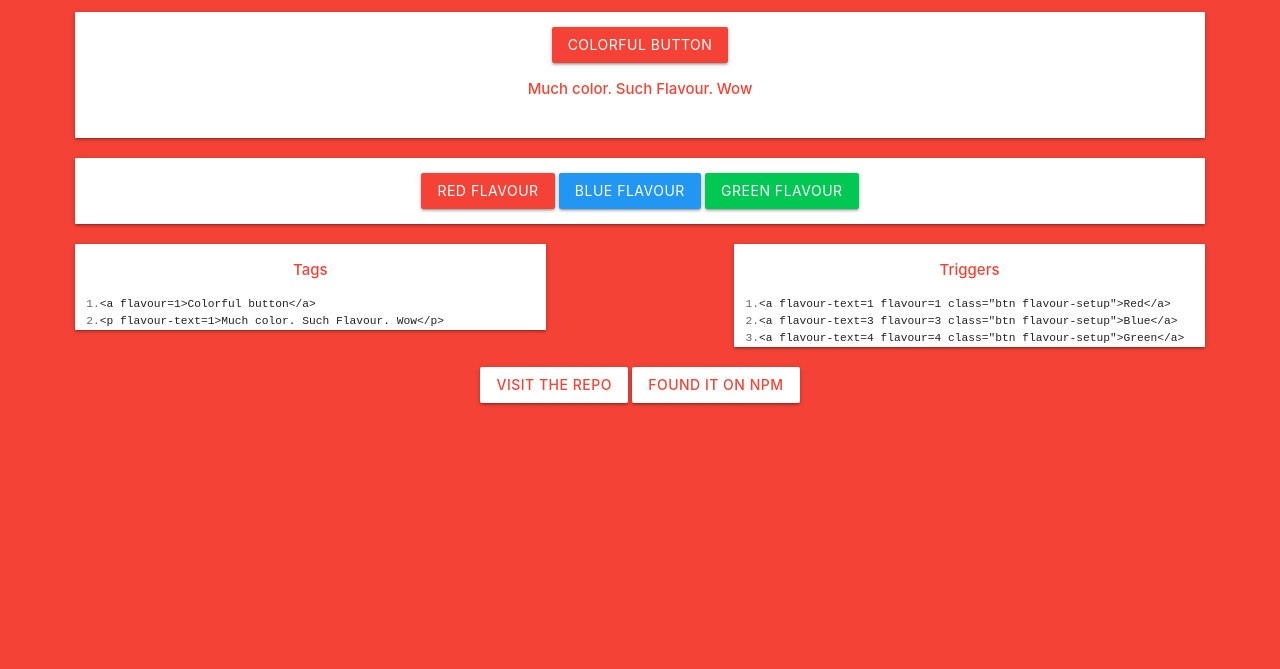
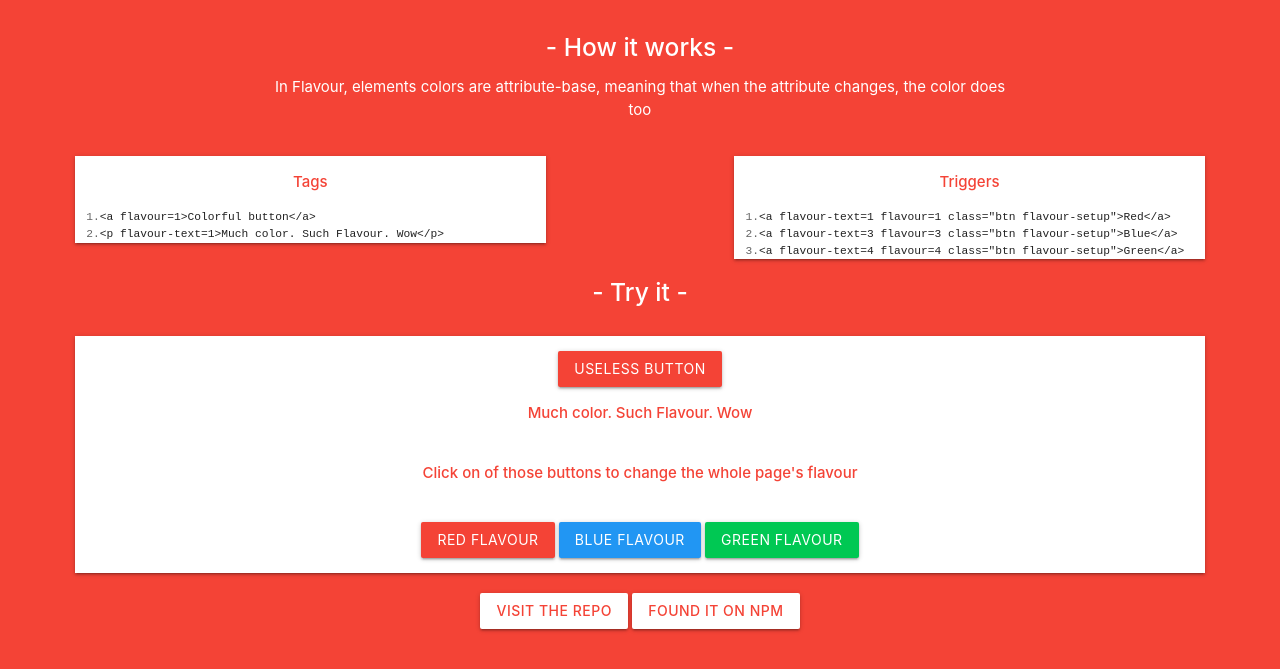
Before and after one commit to NicolasThebaud/Flavour, a plain HTML site: page index.html in a window 1280 px wide. Shown: the part 137-806 px from the top of the page. Drawn offline with nearby package versions, Linux system fonts and the light colour scheme.

Commit message:
demo page update

```diff
--- a/index.html
+++ b/index.html
@@ -5,26 +5,15 @@
 		<link rel="stylesheet" href="index.css" type="text/css">
 		<link rel="stylesheet" href="https://cdnjs.cloudflare.com/ajax/libs/materialize/0.97.6/css/materialize.min.css" type="text/css">
 	</head>
-  <body>
+	<body flavour=1>
 		<h1 class="white-text bold center-align no-bot">Flavour</h1>
 		<p class="white-text bold center-align no-top">- Instant recoloration at its finest -</p>
-
+		<br/>
 		<div class="row">
-      <div class="col s12 white z-depth-1">
-        <div class="center-align" style="padding:1em;">
-          <a flavour=1 class="btn">Colorful button</a>
-          <p flavour-text=1 class="bold no-bot">Much color. Such Flavour. Wow</p><br>
+			<div class="col s8 offset-s2">
+				<h5 class="white-text bold center-align no-top">- How it works -</h5>
+				<p class="white-text center-align">In Flavour, elements colors are attribute-base, meaning that when the attribute changes, the color does too</p>
 			</div>
-      </div>
-
-      <div class="col s12 white z-depth-1">
-        <div class="center-align" style="padding:1em;">
-          <a flavour-text=1 flavour=1 class="btn flavour-setup">Red flavour</a>
-          <a flavour-text=3 flavour=3 class="btn flavour-setup">Blue flavour</a>
-          <a flavour-text=4 flavour=4 class="btn flavour-setup">Green flavour</a>
-        </div>
-      </div>
-
 			<div class="editor white col s5 z-depth-1">
 				<p flavour-text=1 class="center-align bold">Tags</p>
 				<code>
@@ -32,7 +21,6 @@
 					<span class="line">2.</span>&lt;p flavour-text=1>Much color. Such Flavour. Wow&lt;/p&gt;
 				</code>
 			</div>
-
 			<div class="browser white col s5 offset-s2 z-depth-1">
 				<p flavour-text=1 class="center-align bold">Triggers</p>
 				<code>
@@ -40,6 +28,23 @@
 					<span class="line">2.</span>&lt;a flavour-text=3 flavour=3 class="btn flavour-setup">Blue&lt;/a&gt;<br>
 					<span class="line">3.</span>&lt;a flavour-text=4 flavour=4 class="btn flavour-setup">Green&lt;/a&gt;<br>
 				</code>
+			</div>
+
+
+			<div class="col s8 offset-s2">
+				<h5 class="white-text bold center-align no-top">- Try it -</h5>
+			</div>
+			<div class="col s12 white z-depth-1">
+				<div class="center-align" style="padding:1em;">
+					<a flavour=1 class="btn">Useless button</a>
+					<p flavour-text=1 class="bold no-bot">Much color. Such Flavour. Wow</p><br>
+				</div>
+				<p flavour-text=1 class="bold no-bot center-align no-top no-bot">Click on of those buttons to change the whole page's flavour</p><br>
+				<div class="center-align" style="padding:1em;">
+					<a flavour-text=1 flavour=1 class="btn flavour-setup">Red flavour</a>
+					<a flavour-text=3 flavour=3 class="btn flavour-setup">Blue flavour</a>
+					<a flavour-text=4 flavour=4 class="btn flavour-setup">Green flavour</a>
+				</div>
 			</div>
 
 			<div class="col s12">
--- a/index.js
+++ b/index.js
@@ -1,19 +1 @@
-/*************************************************************/
-$(document).on('click', '.flavour-setup', function(){
-  var flavour = $(this)
-  $('[flavour],[flavour-text]').not('.flavour-setup').each(function(){
-    $(this).attr($(this).is('[flavour]')?'flavour':'flavour-text', $(flavour).attr('flavour-text'))})
-  $(document).trigger('flavoured')
-})
-
-//min
-/*$(document).on("click",".flavour-setup",function(){var t=$(this),$("[flavour],[flavour-text]").not(".flavour-setup").each(function(){$(this).attr($(this).is("[flavour]")?"flavour":"flavour-text",$(t).attr("flavour-text"))}),$(document).trigger("flavoured")})*/
-/*************************************************************/
-
-
-// flavouring the body ( codepen doesn't expose the body tag )
-$('body').attr('flavour', '1')
-
-$(document).on('flavoured', function(e) {
-   console.log(e)
-})
+$(document).on("click",".flavour-setup",function(){var t=$(this);$("[flavour],[flavour-text]").not(".flavour-setup").each(function(){$(this).attr($(this).is("[flavour]")?"flavour":"flavour-text",$(t).attr("flavour-text"))}),$(document).trigger("flavoured")});
```
Lines whose indentation alone changed are shown as unchanged.
